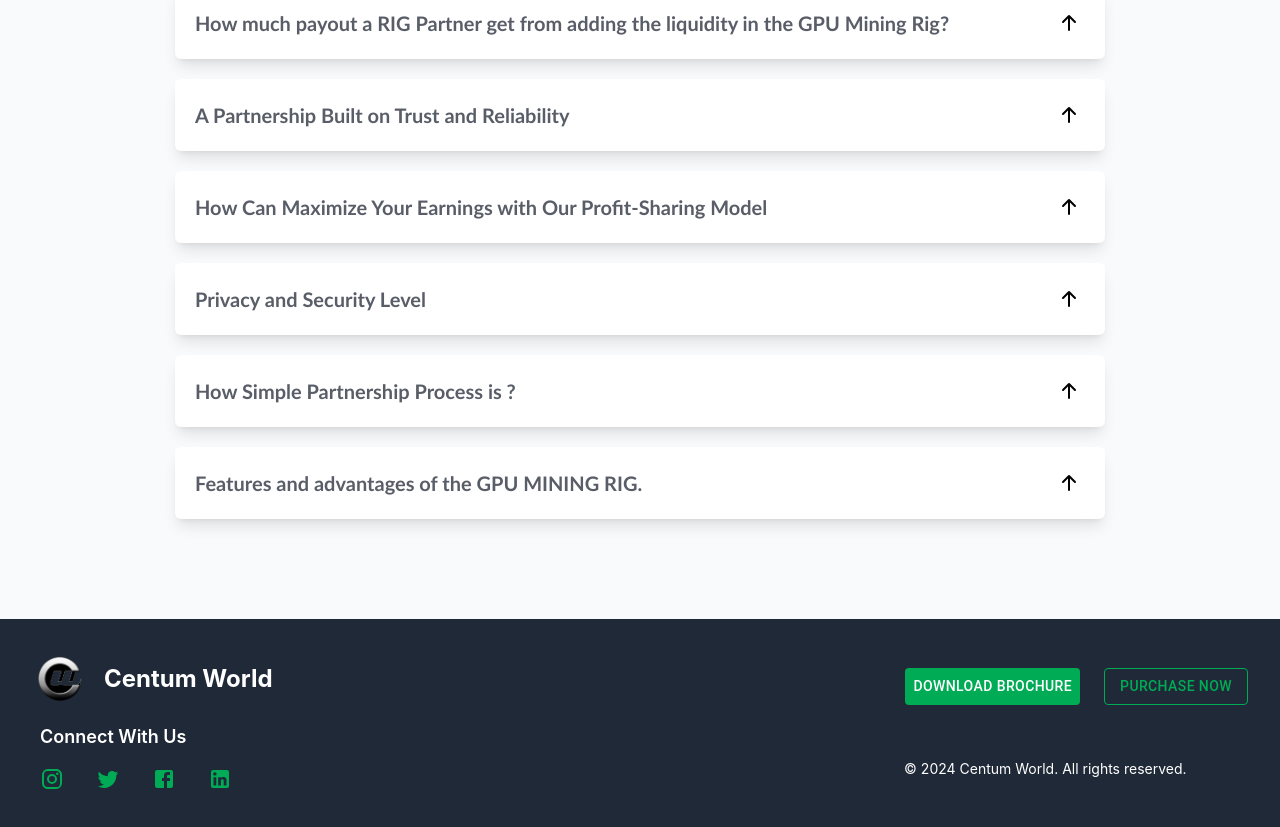
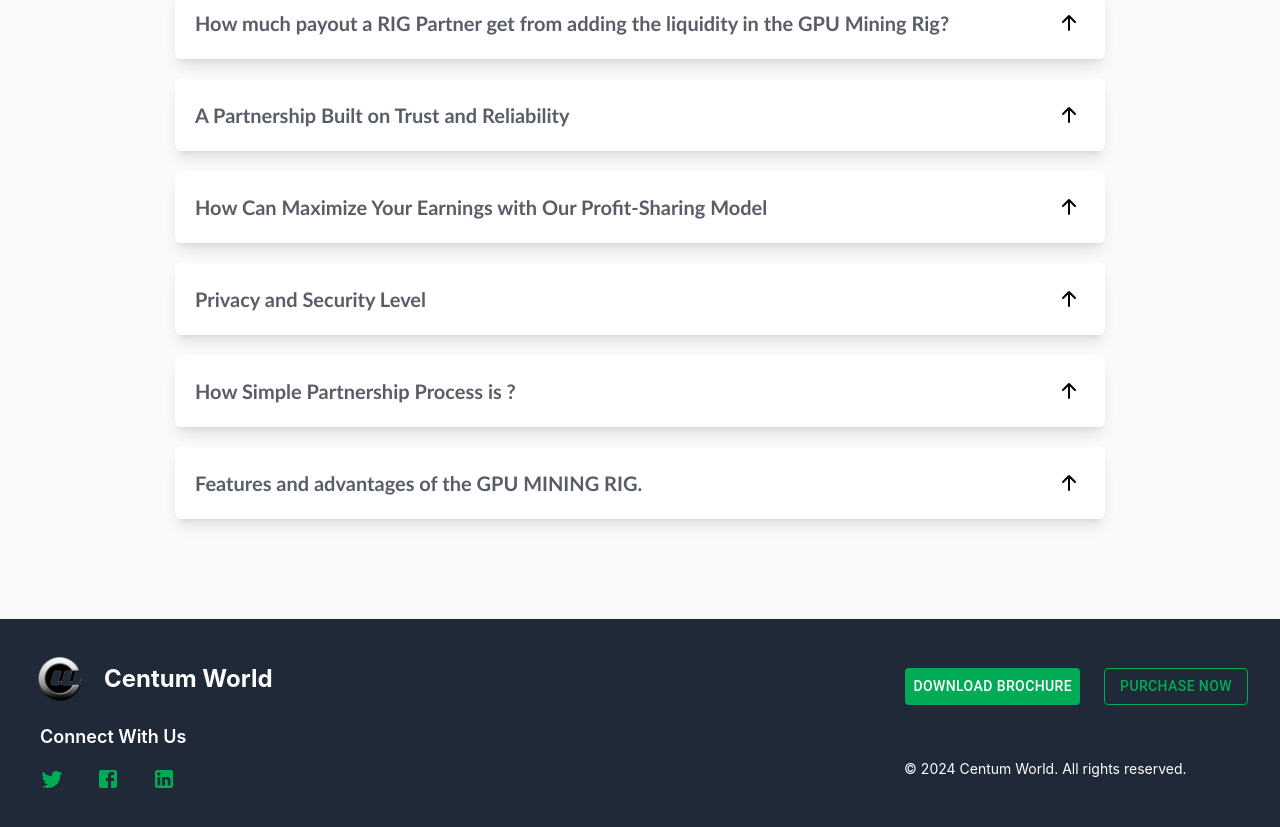
Before and after one commit to centum-world/mining-rig-portfolio, a React (Vite) app: page / in a window 1280 px wide. Shown: the part 5699-6526 px from the top of the page. Built offline with nearby package versions, Linux system fonts and the light colour scheme.

Commit message:
footer social logo link done

```diff
--- a/src/common/Footer.jsx
+++ b/src/common/Footer.jsx
@@ -56,15 +56,8 @@
           <h4 className="text-lg font-semibold mb-2 ml-2">Connect With Us</h4>
           <div className="flex gap-4">
             <IconButton
-              href="#"
-              className="text-gray-300 hover:text-white mr-4"
-              aria-label="Instagram"
-              style={{ color: selectedColor }}
-            >
-              <Instagram />
-            </IconButton>
-            <IconButton
-              href="#"
+              target="_blank"
+              href="https://twitter.com/centumworld?t=1XYIFt8eoKUo1HyZQUzd3Q&s=08"
               className="text-gray-300 hover:text-white mr-4"
               aria-label="Twitter"
               style={{ color: selectedColor }}
@@ -72,7 +65,8 @@
               <Twitter />
             </IconButton>
             <IconButton
-              href="#"
+              target="_blank"
+              href="https://wwww.facebook.com/CENTUMWORLD?mibextid=ZbWKeL"
               className="text-gray-300 hover:text-white mr-4"
               aria-label="Facebook"
               style={{ color: selectedColor }}
@@ -80,7 +74,8 @@
               <Facebook />
             </IconButton>
             <IconButton
-              href="#"
+              target="_blank"
+              href="https://www.linkedin.com/in/centumworld"
               className="text-gray-300 hover:text-white"
               aria-label="LinkedIn"
               style={{ color: selectedColor }}
```
